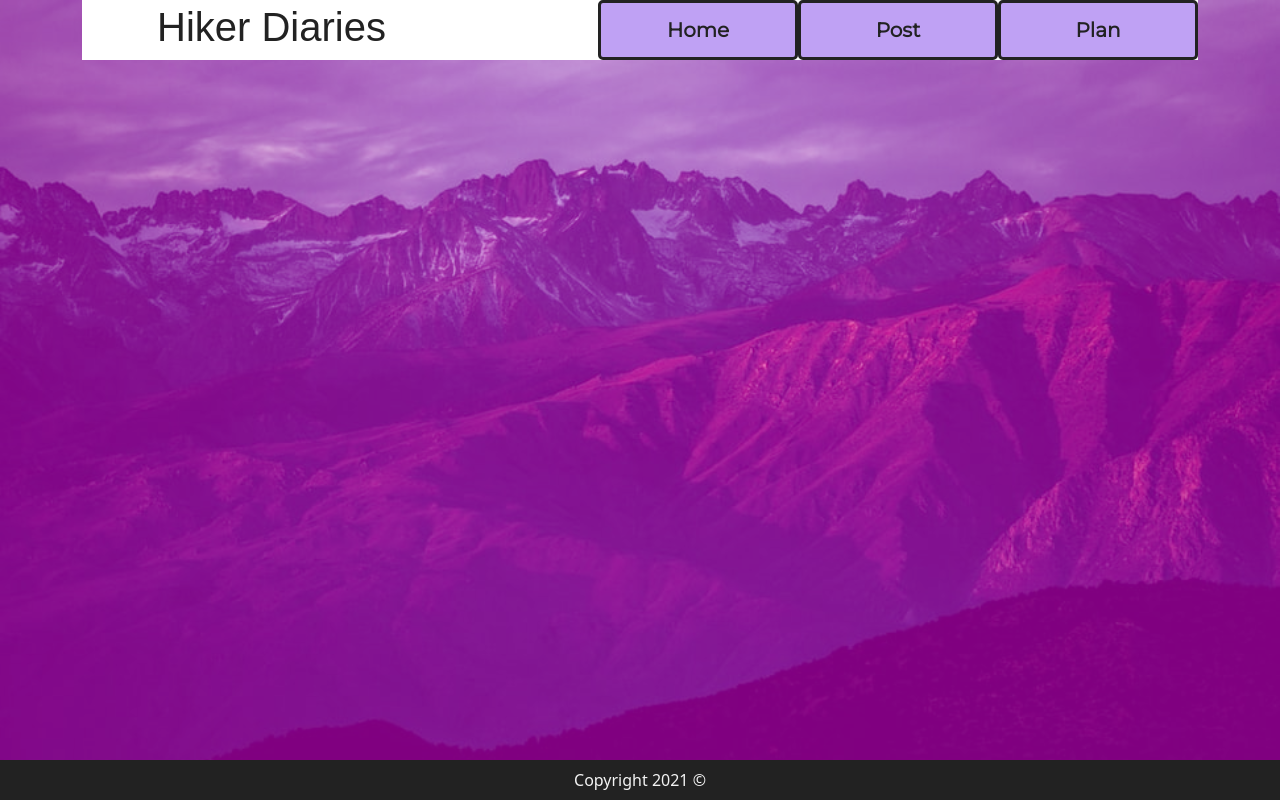
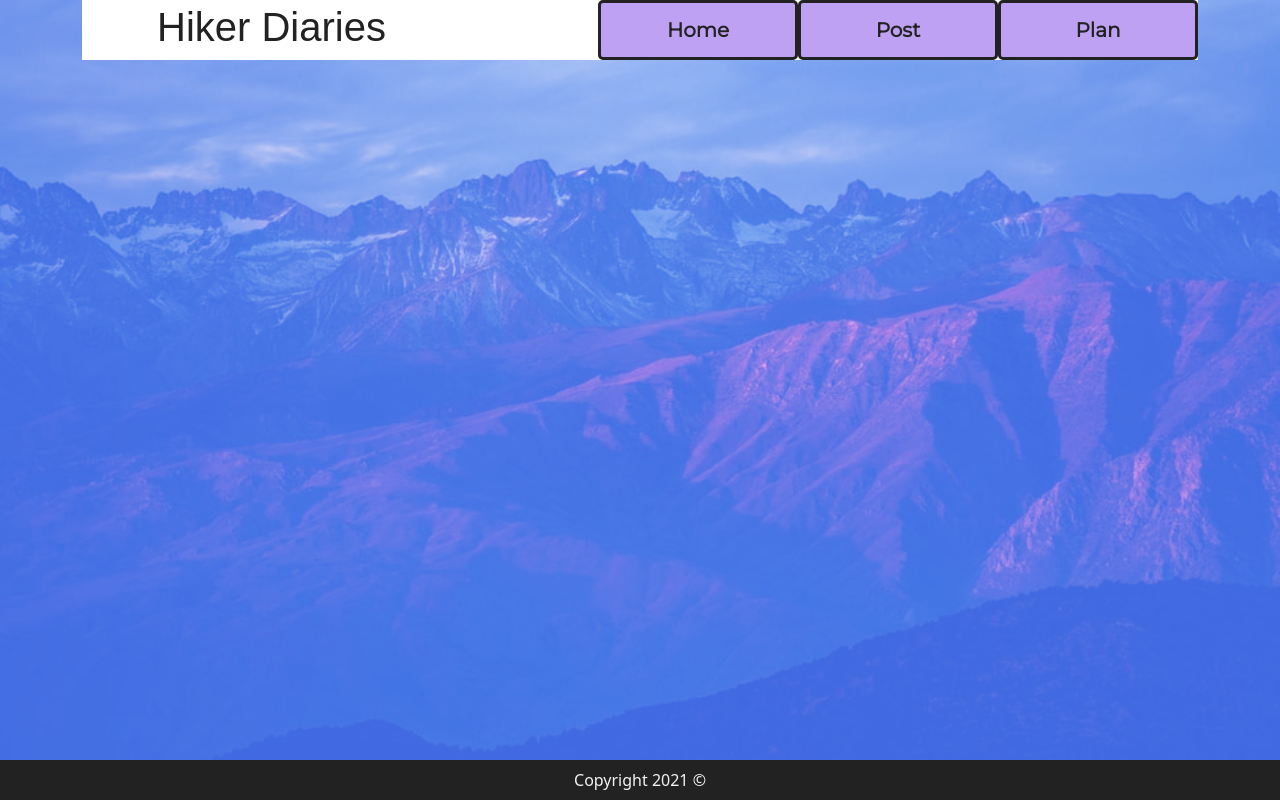
Before and after one commit to bcermak/HikerDiariesv1, a React (Create React App) app: page / in a window 1280 px wide. Built offline with nearby package versions, Linux system fonts and the light colour scheme; a web font is replaced by a local one.

Commit message:
new color

```diff
--- a/src/index.css
+++ b/src/index.css
@@ -1,7 +1,7 @@
 body {
   margin: 0;
   background-image: url('./images/mountains.jpg');
-  background-color: purple;
+  background-color: royalblue;
   background-size:100vmax;
   background-blend-mode:screen;
 
```
